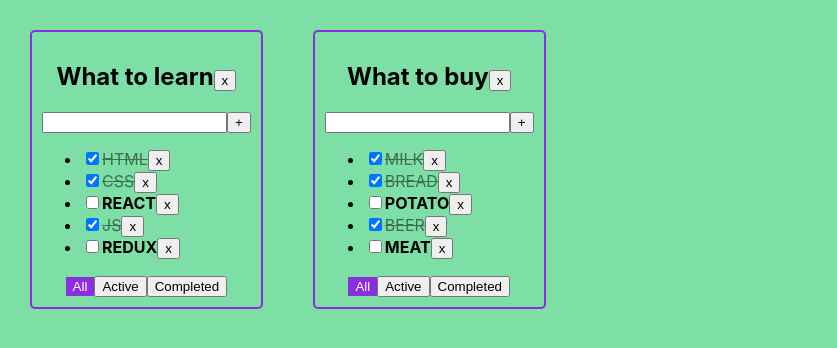
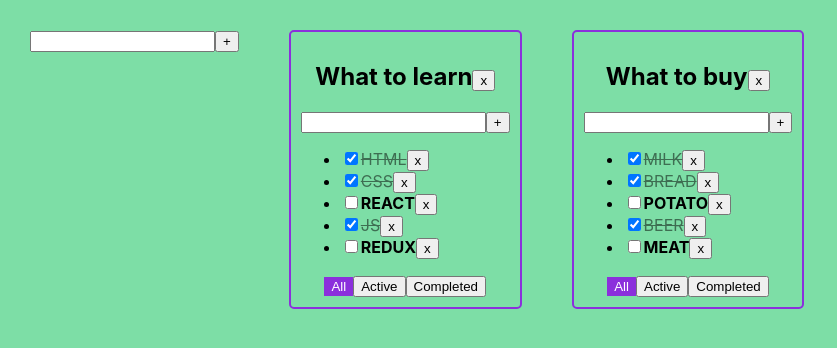
Before and after one commit to igor-minaev/todolist-repeat, a React (Create React App) app: page / in a window 1280 px wide. Shown: the top 348 px of the page, without its empty margins (0-837 px from the left). Built offline with nearby package versions, Linux system fonts and the light colour scheme.

Commit message:
add universal component AddItemForm

```diff
--- a/src/App.tsx
+++ b/src/App.tsx
@@ -1,6 +1,8 @@
 import React, {useState} from 'react';
 import './App.css';
 import {TaskType, Todolist} from './components/Todolist';
+import {AddItemForm} from './components/AddItemForm';
+
 
 export type FilterType = 'All' | 'Active' | 'Completed'
 export type TodolistType = {
@@ -57,7 +59,17 @@ function App() {
     const changeTaskStatus = (todolistId: string, taskId: string, isDone: boolean) => {
         setTasks({...tasks, [todolistId]: tasks[todolistId].map(t => t.id === taskId ? {...t, isDone} : t)})
     }
-    return <div className="App">
+    const addTodolist = (title: string) => {
+        const newTodolistId = crypto.randomUUID()
+        const newTodolist: TodolistType = {
+            id: newTodolistId, title, filter: 'All'
+        }
+        setTodolists([newTodolist, ...todolists])
+        setTasks({...tasks, [newTodolistId]: []})
+    }
+    return (
+        <div className="App">
+            <AddItemForm addItem={addTodolist}/>
             {todolists.length
                 ? todolists.map(t => {
                         return <Todolist
@@ -76,6 +88,7 @@ function App() {
                 : <p>Create new todolist</p>
             }
         </div>
+    )
 }
 
 export default App;
--- /dev/null
+++ b/src/components/AddItemForm.tsx
@@ -0,0 +1,35 @@
+import React, {ChangeEvent, KeyboardEvent, useState} from 'react';
+import {Button} from './Button';
+
+type AddItemFormType = {
+    addItem: (title: string) => void
+}
+
+export const AddItemForm: React.FC<AddItemFormType> = ({addItem}) => {
+    const [itemTitle, setItemTitle] = useState('')
+    const [error, setError] = useState(false)
+    const addItemHandler = () => {
+        const trimmedTitle = itemTitle.trim()
+        if (trimmedTitle) {
+            addItem(trimmedTitle)
+        } else {
+            setError(true)
+        }
+        setItemTitle('')
+    }
+    const onChangeHandler = (e: ChangeEvent<HTMLInputElement>) => {
+        error && setError(false)
+        setItemTitle(e.currentTarget.value)
+    }
+    const onKeyDownHandler = (e: KeyboardEvent<HTMLInputElement>) => e.key === 'Enter' && addItemHandler()
+    const errorMessage = error && <p style={{color: 'red'}}>Title is required!</p>
+    const errorInput = error ? 'error' : ''
+    return (
+        <div>
+            <input className={errorInput} value={itemTitle} onChange={onChangeHandler}
+                   onKeyDown={onKeyDownHandler}/>
+            <Button name="+" onClick={addItemHandler}/>
+            {errorMessage}
+        </div>
+    );
+};
--- a/src/components/Todolist.tsx
+++ b/src/components/Todolist.tsx
@@ -1,7 +1,8 @@
-import React, {ChangeEvent, KeyboardEvent, useState} from 'react';
+import React from 'react';
 import {Task} from './Task';
 import {Button} from './Button';
 import {FilterType} from '../App';
+import {AddItemForm} from './AddItemForm';
 
 type TodolistType = {
     id: string
@@ -35,8 +36,6 @@ export const Todolist: React.FC<TodolistType> = props => {
         ...restProps
     } = props
 
-    const [taskTitle, setTaskTitle] = useState('')
-    const [error, setError] = useState(false)
 
     const getFilteredTasks = (tasks: TaskType[], filter: FilterType): TaskType[] => {
         switch (filter) {
@@ -61,40 +60,16 @@ export const Todolist: React.FC<TodolistType> = props => {
         : <p>Your todolist is empty!</p>
 
     const changeFilterHandler = (filter: FilterType) => changeTodolistFilter(id, filter)
-    // const changeFilterAllHandler = () => changeFilter('All')
-    // const changeFilterActiveHandler = () => changeFilter('Active')
-    // const changeFilterCompletedHandler = () => changeFilter('Completed')
 
-    const addTaskHandler = () => {
-        const trimmedTitle = taskTitle.trim()
-        if (trimmedTitle) {
-            addTask(id, trimmedTitle)
-        } else {
-            setError(true)
-        }
-        setTaskTitle('')
-    }
-
-    const onChangeHandler = (e: ChangeEvent<HTMLInputElement>) => {
-        error && setError(false)
-        setTaskTitle(e.currentTarget.value)
-    }
-    const onKeyDownHandler = (e: KeyboardEvent<HTMLInputElement>) => e.key === 'Enter' && addTaskHandler()
-    const errorMessage = error && <p style={{color: 'red'}}>Title is required!</p>
-    const errorInput = error ? 'error' : ''
     const removeTodolistHandler = () => removeTodolist(id)
+    const addTaskHandler = (title: string) => addTask(id, title)
     return (
         <div className="todolist">
             <h2>
                 {title}
                 <Button name="x" onClick={removeTodolistHandler}/>
             </h2>
-            <div>
-                <input className={errorInput} value={taskTitle} onChange={onChangeHandler}
-                       onKeyDown={onKeyDownHandler}/>
-                <Button name="+" onClick={addTaskHandler}/>
-                {errorMessage}
-            </div>
+            <AddItemForm addItem={addTaskHandler}/>
             {tasksForRender}
             <div>
                 <Button className={filter === 'All' ? 'active' : ''} name="All"
```
Lines whose indentation alone changed are shown as unchanged.
